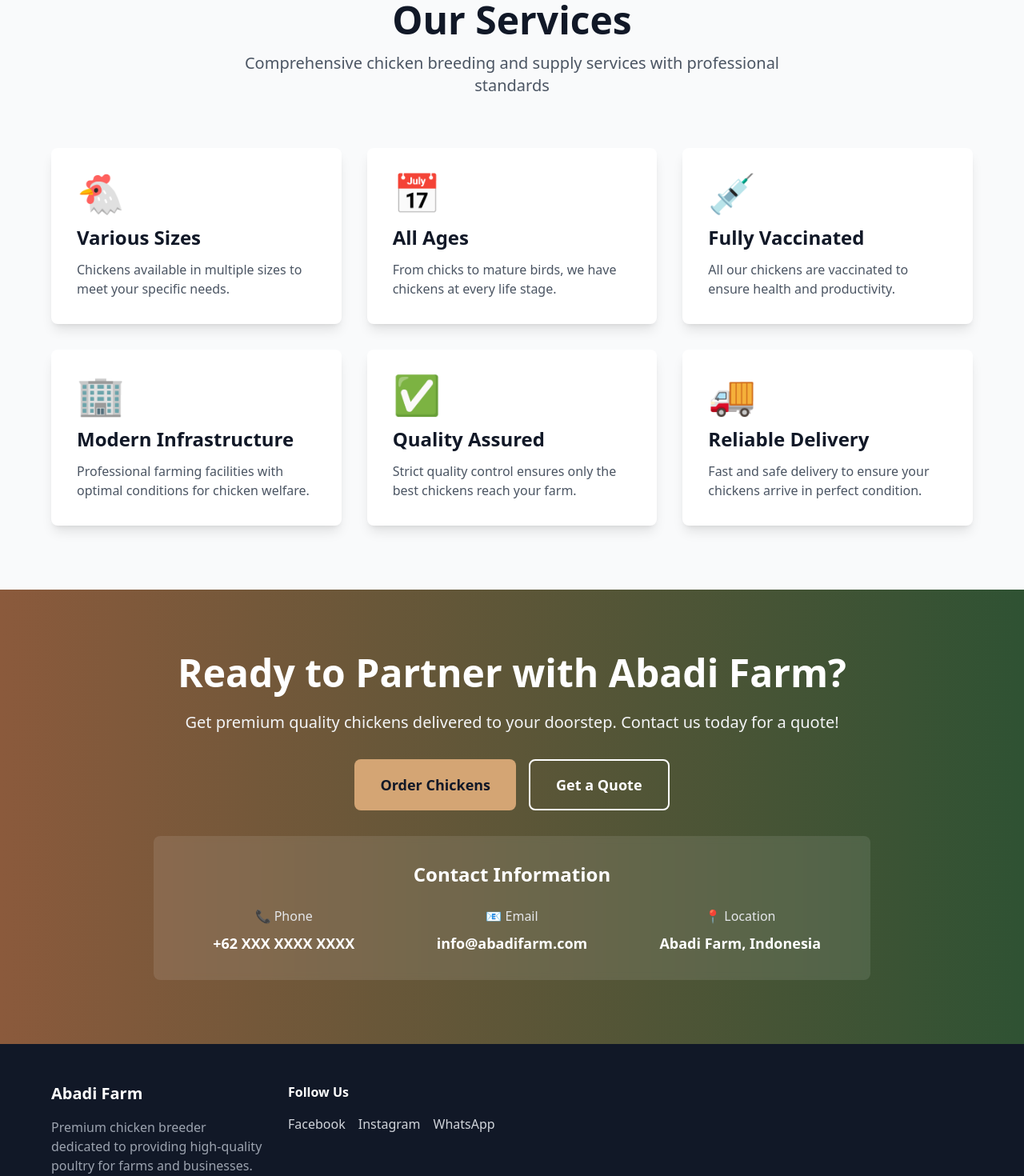
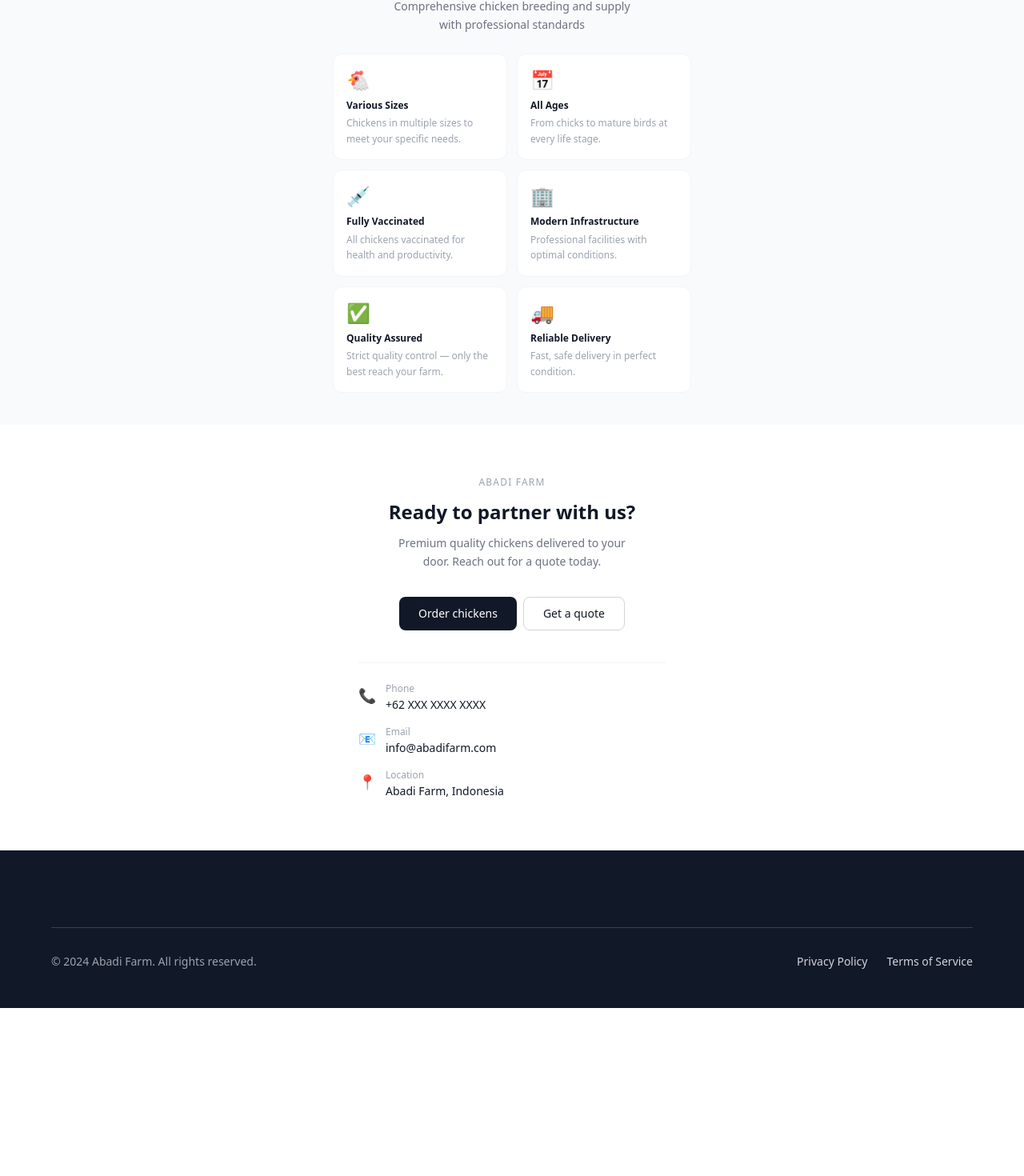
Before and after one commit to afroyin/Abadi-Farm, a Next.js app: page / in a window 1280 px wide. Shown: the part 959-2429 px from the top of the page at 80% size. After the commit the page ends 2219 px from the top, so only its background shows below. Built offline with nearby package versions, Linux system fonts and the light colour scheme.

Commit message:
Updated code for redeploy

```diff
--- a/app/components/CTA.tsx
+++ b/app/components/CTA.tsx
@@ -1,40 +1,44 @@
 export default function CTA() {
   return (
-    <section id="contact" className="w-full py-12 sm:py-16 md:py-20 bg-gradient-to-r from-primary to-accent px-4 sm:px-6 lg:px-8">
-      <div className="max-w-4xl mx-auto text-center w-full">
-        <h2 className="text-3xl sm:text-4xl md:text-5xl font-bold text-white mb-4 sm:mb-6">
-          Ready to Partner with Abadi Farm?
+    <section id="contact" className="w-full py-16 px-4 bg-white">
+      <div className="max-w-sm mx-auto text-center">
+        {/* Header */}
+        <p className="text-xs font-medium tracking-widest text-gray-400 uppercase mb-3">
+          Abadi Farm
+        </p>
+        <h2 className="text-2xl font-semibold text-gray-900 mb-3 leading-snug">
+          Ready to partner with us?
         </h2>
-        <p className="text-base sm:text-lg md:text-xl text-gray-100 mb-6 sm:mb-8">
-          Get premium quality chickens delivered to your doorstep. Contact us today for a quote!
+        <p className="text-sm text-gray-500 leading-relaxed mb-8 max-w-xs mx-auto">
+          Premium quality chickens delivered to your door. Reach out for a quote
+          today.
         </p>
 
-        <div className="flex flex-col sm:flex-row gap-3 sm:gap-4 justify-center mb-6 sm:mb-8">
-          <button className="bg-secondary hover:bg-opacity-90 text-gray-900 px-6 sm:px-8 py-3 sm:py-4 rounded-lg font-bold text-sm sm:text-lg transition transform hover:scale-105 w-full sm:w-auto">
-            Order Chickens
+        {/* Buttons */}
+        <div className="flex gap-2 justify-center flex-wrap mb-10">
+          <button className="bg-gray-900 text-white px-6 py-2.5 rounded-lg text-sm font-medium hover:bg-gray-700 transition">
+            Order chickens
           </button>
-          <button className="border-2 border-white text-white hover:bg-white hover:text-primary px-6 sm:px-8 py-3 sm:py-4 rounded-lg font-bold text-sm sm:text-lg transition w-full sm:w-auto">
-            Get a Quote
+          <button className="border border-gray-300 text-gray-900 px-6 py-2.5 rounded-lg text-sm font-medium hover:bg-gray-50 transition">
+            Get a quote
           </button>
         </div>
 
-        {/* Contact Information */}
-        <div className="bg-white bg-opacity-10 rounded-lg p-6 sm:p-8 backdrop-blur-sm">
-          <h3 className="text-2xl sm:text-2xl font-bold text-white mb-4 sm:mb-6">Contact Information</h3>
-          <div className="grid grid-cols-1 sm:grid-cols-3 gap-4 sm:gap-6 text-white">
-            <div>
-              <p className="text-gray-200 mb-2 text-sm sm:text-base">📞 Phone</p>
-              <p className="text-base sm:text-lg font-semibold">+62 XXX XXXX XXXX</p>
+        {/* Contact info */}
+        <div className="border-t border-gray-100 pt-6 space-y-4 text-left">
+          {[
+            { icon: "📞", label: "Phone", value: "+62 XXX XXXX XXXX" },
+            { icon: "📧", label: "Email", value: "info@abadifarm.com" },
+            { icon: "📍", label: "Location", value: "Abadi Farm, Indonesia" },
+          ].map(({ icon, label, value }) => (
+            <div key={label} className="flex items-start gap-3">
+              <span className="text-lg mt-0.5">{icon}</span>
+              <div>
+                <p className="text-xs text-gray-400 mb-0.5">{label}</p>
+                <p className="text-sm font-medium text-gray-900">{value}</p>
+              </div>
             </div>
-            <div>
-              <p className="text-gray-200 mb-2 text-sm sm:text-base">📧 Email</p>
-              <p className="text-base sm:text-lg font-semibold break-all">info@abadifarm.com</p>
-            </div>
-            <div>
-              <p className="text-gray-200 mb-2 text-sm sm:text-base">📍 Location</p>
-              <p className="text-base sm:text-lg font-semibold">Abadi Farm, Indonesia</p>
-            </div>
-          </div>
+          ))}
         </div>
       </div>
     </section>
--- a/app/components/Features.tsx
+++ b/app/components/Features.tsx
@@ -1,60 +1,63 @@
 export default function Features() {
   const services = [
     {
-      icon: '🐔',
-      title: 'Various Sizes',
-      description: 'Chickens available in multiple sizes to meet your specific needs.',
+      icon: "🐔",
+      title: "Various Sizes",
+      description: "Chickens in multiple sizes to meet your specific needs.",
     },
     {
-      icon: '📅',
-      title: 'All Ages',
-      description: 'From chicks to mature birds, we have chickens at every life stage.',
+      icon: "📅",
+      title: "All Ages",
+      description: "From chicks to mature birds at every life stage.",
     },
     {
-      icon: '💉',
-      title: 'Fully Vaccinated',
-      description: 'All our chickens are vaccinated to ensure health and productivity.',
+      icon: "💉",
+      title: "Fully Vaccinated",
+      description: "All chickens vaccinated for health and productivity.",
     },
     {
-      icon: '🏢',
-      title: 'Modern Infrastructure',
-      description: 'Professional farming facilities with optimal conditions for chicken welfare.',
+      icon: "🏢",
+      title: "Modern Infrastructure",
+      description: "Professional facilities with optimal conditions.",
     },
     {
-      icon: '✅',
-      title: 'Quality Assured',
-      description: 'Strict quality control ensures only the best chickens reach your farm.',
+      icon: "✅",
+      title: "Quality Assured",
+      description: "Strict quality control — only the best reach your farm.",
     },
     {
-      icon: '🚚',
-      title: 'Reliable Delivery',
-      description: 'Fast and safe delivery to ensure your chickens arrive in perfect condition.',
+      icon: "🚚",
+      title: "Reliable Delivery",
+      description: "Fast, safe delivery in perfect condition.",
     },
   ];
 
   return (
-    <section id="features" className="w-full py-12 sm:py-16 md:py-20 bg-gray-50 px-4 sm:px-6 lg:px-8">
-      <div className="max-w-6xl mx-auto">
-        <div className="text-center mb-10 sm:mb-16">
-          <h2 className="text-3xl sm:text-4xl md:text-5xl font-bold text-gray-900 mb-3 sm:mb-4">
+    <section id="features" className="w-full py-10 bg-gray-50 px-4">
+      <div className="max-w-md mx-auto">
+        {/* Header */}
+        <div className="text-center mb-6">
+          <h2 className="text-2xl font-semibold text-gray-900 mb-1">
             Our Services
           </h2>
-          <p className="text-base sm:text-lg md:text-xl text-gray-600 max-w-2xl mx-auto">
-            Comprehensive chicken breeding and supply services with professional standards
+          <p className="text-sm text-gray-500 max-w-xs mx-auto leading-relaxed">
+            Comprehensive chicken breeding and supply with professional
+            standards
           </p>
         </div>
 
-        <div className="grid grid-cols-1 sm:grid-cols-2 lg:grid-cols-3 gap-4 sm:gap-6 md:gap-8">
+        {/* 2×3 Grid */}
+        <div className="grid grid-cols-2 gap-3">
           {services.map((service, index) => (
             <div
               key={index}
-              className="bg-white rounded-lg shadow-lg p-6 sm:p-8 hover:shadow-xl transition transform hover:-translate-y-2"
+              className="bg-white rounded-xl p-4 border border-gray-100 hover:border-orange-200 hover:shadow-sm transition-all duration-200"
             >
-              <div className="text-4xl sm:text-5xl mb-3 sm:mb-4">{service.icon}</div>
-              <h3 className="text-lg sm:text-2xl font-bold text-gray-900 mb-2 sm:mb-3">
+              <div className="text-2xl mb-2">{service.icon}</div>
+              <h3 className="text-xs font-semibold text-gray-900 mb-1 leading-snug">
                 {service.title}
               </h3>
-              <p className="text-sm sm:text-base text-gray-600">
+              <p className="text-xs text-gray-400 leading-relaxed">
                 {service.description}
               </p>
             </div>
--- a/app/components/Footer.tsx
+++ b/app/components/Footer.tsx
@@ -3,29 +3,13 @@ export default function Footer() {
     <footer className="w-full bg-gray-900 text-gray-300 py-8 sm:py-12 px-4 sm:px-6 lg:px-8">
       <div className="max-w-6xl mx-auto">
         <div className="grid grid-cols-1 sm:grid-cols-2 lg:grid-cols-4 gap-6 sm:gap-8 mb-6 sm:mb-8">
-          {/* Company Info */}
           <div>
-            <h3 className="text-white text-lg sm:text-xl font-bold mb-3 sm:mb-4">Abadi Farm</h3>
-            <p className="text-sm sm:text-base text-gray-400">
-              Premium chicken breeder dedicated to providing high-quality poultry for farms and businesses.
-            </p>
-          </div>
-
-
-
-          {/* Social Media */}
-          <div>
-            <h4 className="text-white font-bold mb-3 sm:mb-4 text-sm sm:text-base">Follow Us</h4>
+            <h4 className="text-white font-bold mb-3 sm:mb-4 text-sm sm:text-base"></h4>
             <div className="flex space-x-4">
-              <a href="#" className="hover:text-secondary transition text-sm sm:text-base">
-                Facebook
-              </a>
-              <a href="#" className="hover:text-secondary transition text-sm sm:text-base">
-                Instagram
-              </a>
-              <a href="#" className="hover:text-secondary transition text-sm sm:text-base">
-                WhatsApp
-              </a>
+              <a
+                href="#"
+                className="hover:text-secondary transition text-sm sm:text-base"
+              ></a>
             </div>
           </div>
         </div>
```
Also changed, not shown: package.json (+8 -7 lines), 1 other file (tests, documents, lock files or other folders).
